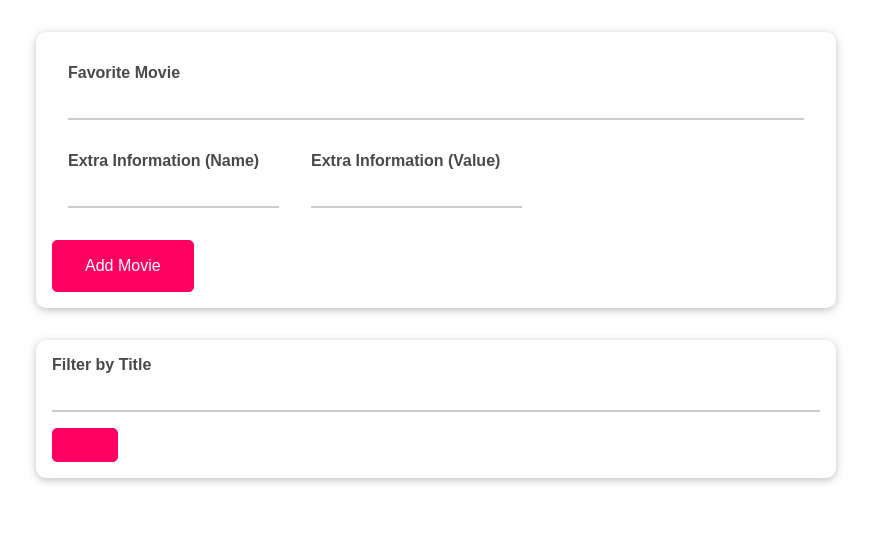
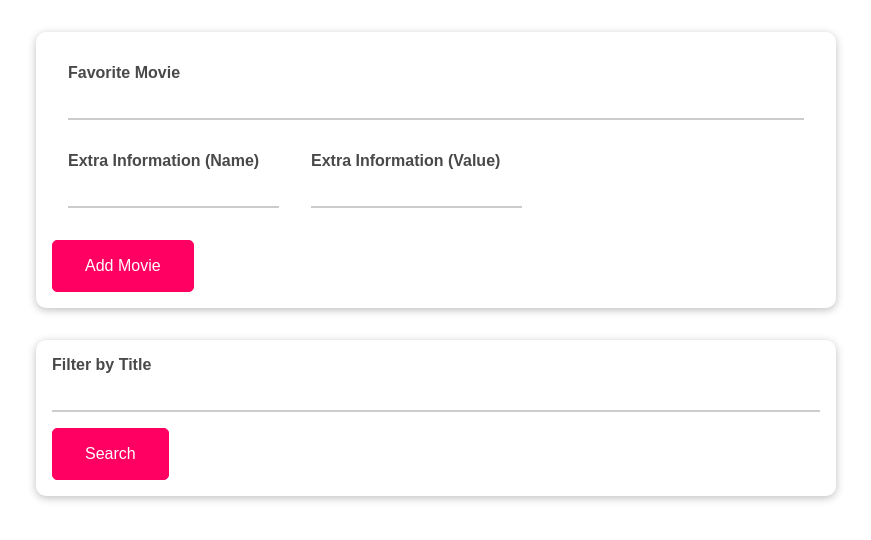
Before and after one commit to this-iz-anshu/git-project, a plain HTML site: page index.html in a window 1280 px wide. Shown: the whole page, without its empty margins (204-1075 px from the left). Drawn offline with Linux system fonts and the light colour scheme.

Commit message:
second change

```diff
--- a/index.html
+++ b/index.html
@@ -24,7 +24,7 @@
     <section id="filter" class="card">
       <label for="filter-title">Filter by Title</label>
       <input type="text" id="filter-title" />
-      <button id="search-btn"></button>
+      <button id="search-btn">Search</button>
     </section>
     <ul id="movie-list" class="card"></ul>
   </body>
```
